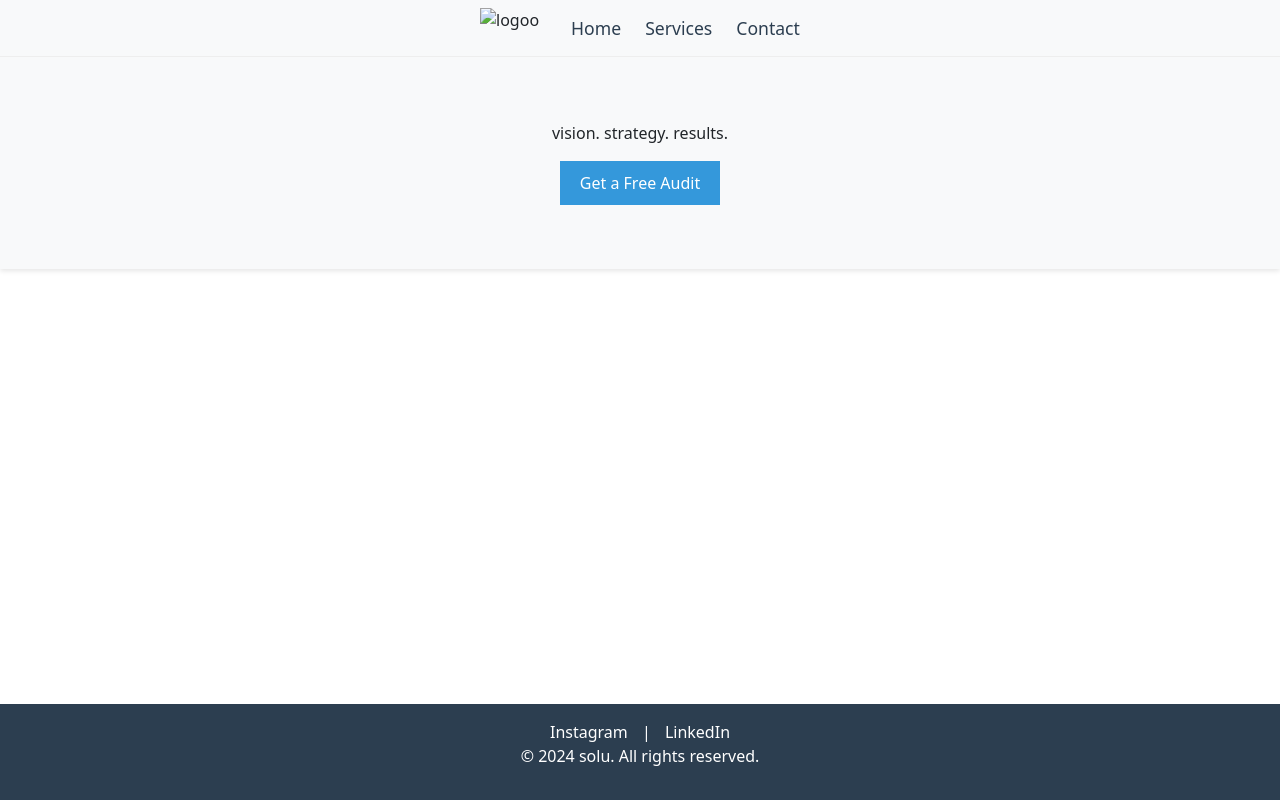
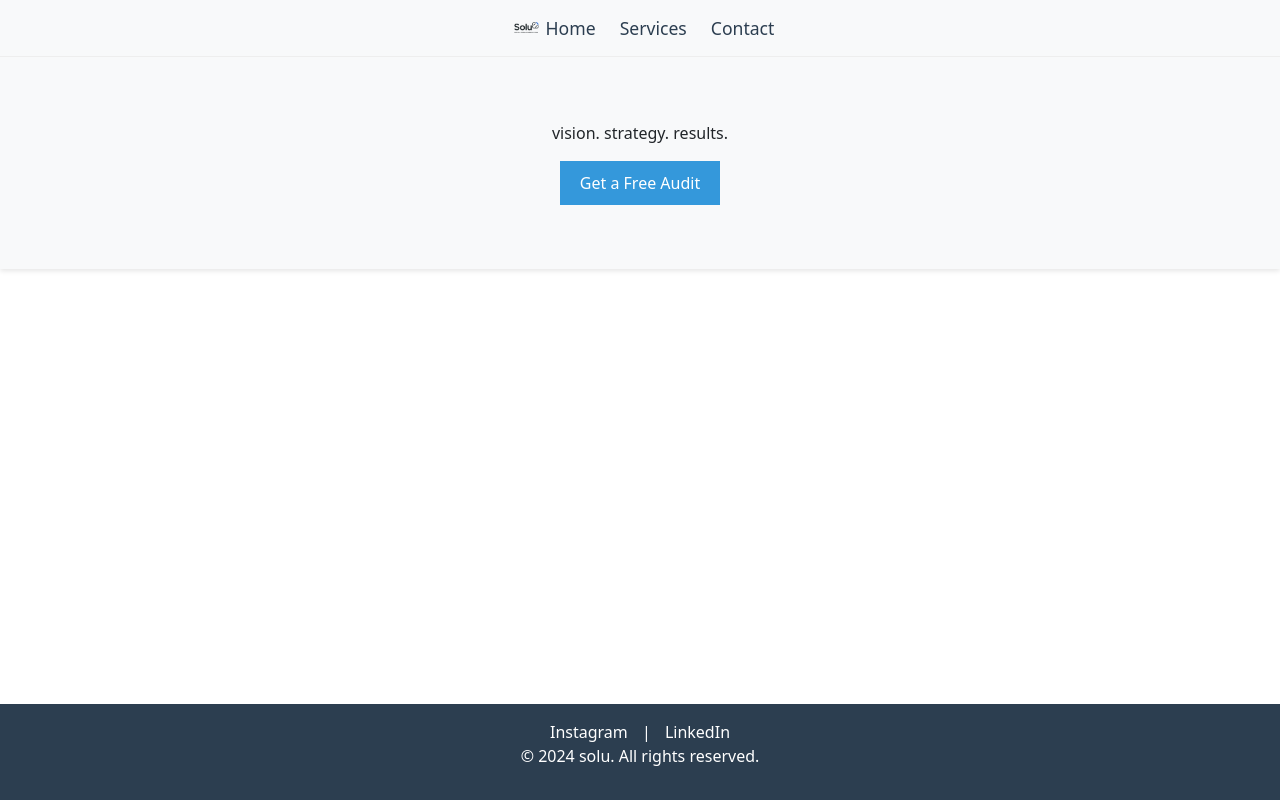
Before and after one commit to ardz01/ardz01.github.io, a plain HTML site: page index.html in a window 1280 px wide. Drawn offline with nearby package versions, Linux system fonts and the light colour scheme.

Commit message:
logo fix

```diff
--- a/index.html
+++ b/index.html
@@ -11,7 +11,7 @@
     <!-- Combined Logo + Navigation Bar -->
     <nav class="navbar">
         <div class="nav-container">
-            <img src="logo.png" alt="logoo" class="nav-logo">
+            <img src="images/logo.png" alt="logo" class="nav-logo">
             <div class="nav-links">
                 <a href="/">Home</a>
                 <a href="services.html">Services</a>
--- a/styles/main.css
+++ b/styles/main.css
@@ -82,22 +82,23 @@ header {
 }
 
 /* ===== NAVBAR WITH LOGO ===== */
+.nav-container {
+    display: flex;
+    justify-content: space-between; /* NEW: Space between logo and nav links */
+    align-items: center;
+    max-width: 1200px;
+    margin: 0 auto;
+}
+
 .navbar {
     background: #f8f9fa;
     padding: 1rem 2rem;
     border-bottom: 1px solid #eee;
 }
 
-.nav-container {
-    display: flex;
-    align-items: center;
-    max-width: 1200px;
-    margin: 0 auto;
-}
-
 .nav-logo {
-    height: 40px; /* Adjust size as needed */
-    margin-right: 2rem;
+    height: 40px;
+    width: auto;
 }
 
 .nav-links {
```
